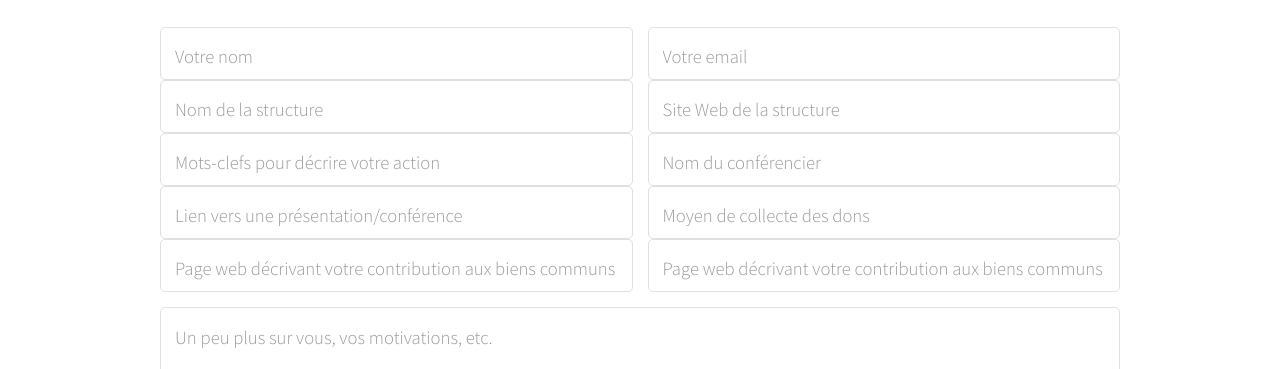
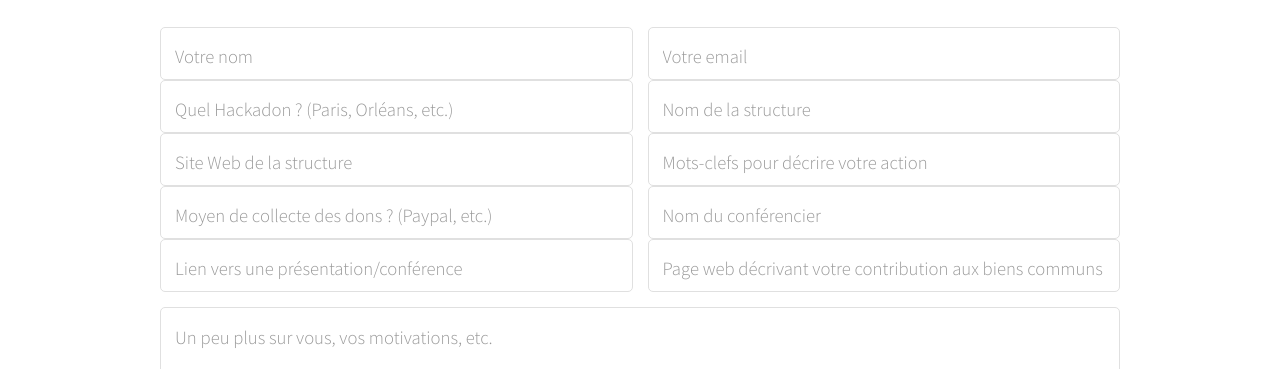
Before and after one commit to bzg/hackadon-fr, a Jekyll site: the page built from appel-a-projets-2015.html, in a window 1280 px wide. Shown: the part 877-1246 px from the top of the page. Built offline with Jekyll 4.4.1, drawn with Linux system fonts in a browser that asks for light colours; nearby versions of some CDN libraries; library files that are not in the unit come from our copies.

Commit message:
Suite mise à jour de la page d'appel à projet.

```diff
--- a/appel-a-projets-2015.html
+++ b/appel-a-projets-2015.html
@@ -48,6 +48,9 @@ layout: default
 		<input type="email" name="email" id="email" placeholder="Votre email" />
 	      </div>
 	      <div class="6u">
+		<input type="text" name="email" id="ville" placeholder="Quel Hackadon ? (Paris, Orléans, etc.)" />
+	      </div>
+	      <div class="6u">
 		<input type="text" name="email" id="nom_structure" placeholder="Nom de la structure" />
 	      </div>
 	      <div class="6u">
@@ -57,16 +60,13 @@ layout: default
 		<input type="text" name="email" id="action" placeholder="Mots-clefs pour décrire votre action" />
 	      </div>
 	      <div class="6u">
+		<input type="text" name="email" id="dons" placeholder="Moyen de collecte des dons ? (Paypal, etc.)" />
+	      </div>
+	      <div class="6u">
 		<input type="text" name="email" id="conferencier" placeholder="Nom du conférencier" />
 	      </div>
 	      <div class="6u">
 		<input type="text" name="email" id="presentation" placeholder="Lien vers une présentation/conférence" />
-	      </div>
-	      <div class="6u">
-		<input type="text" name="email" id="dons" placeholder="Moyen de collecte des dons" />
-	      </div>
-	      <div class="6u">
-		<input type="text" name="email" id="commons" placeholder="Page web décrivant votre contribution aux biens communs" />
 	      </div>
 	      <div class="6u">
 		<input type="text" name="email" id="commons" placeholder="Page web décrivant votre contribution aux biens communs" />
```
